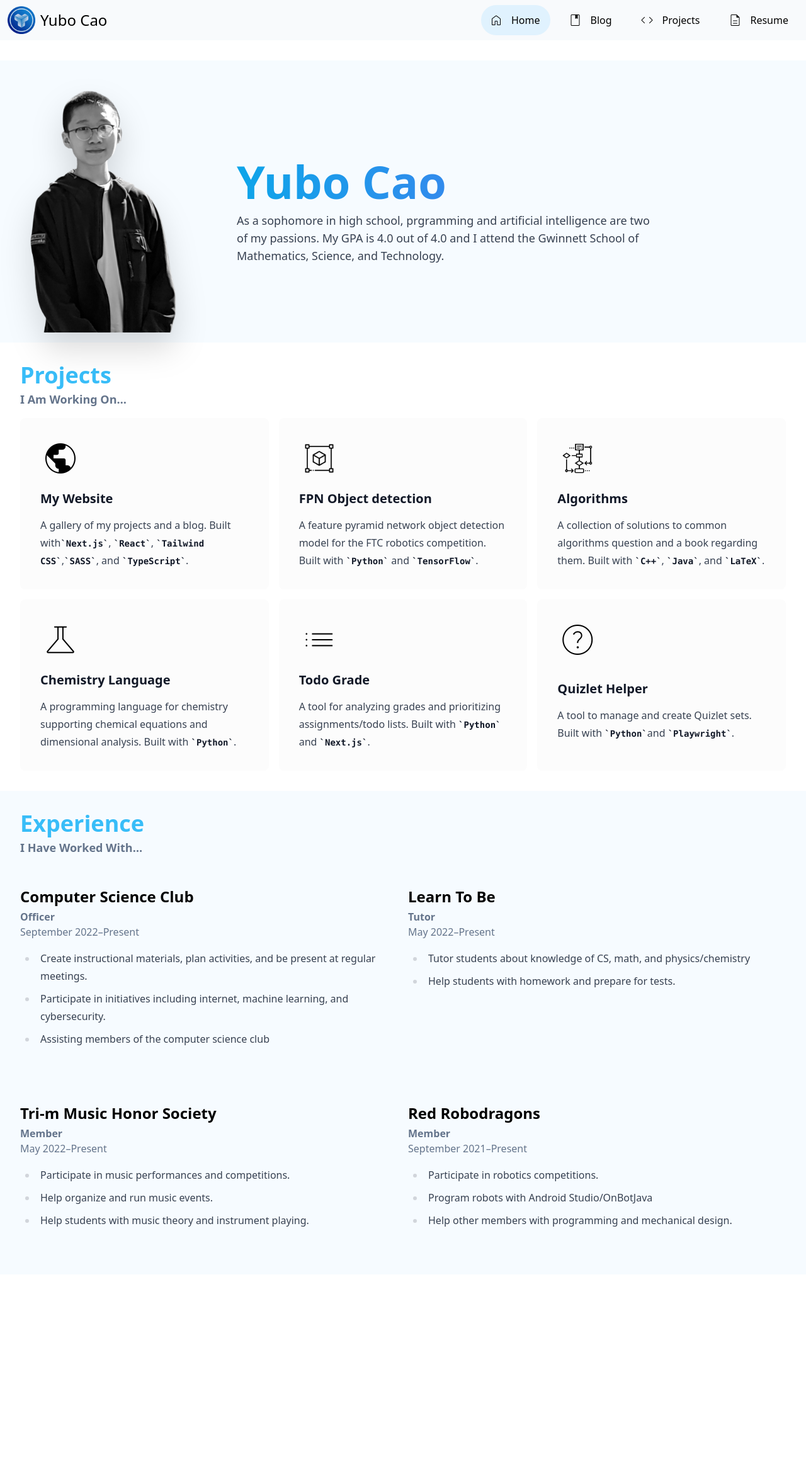
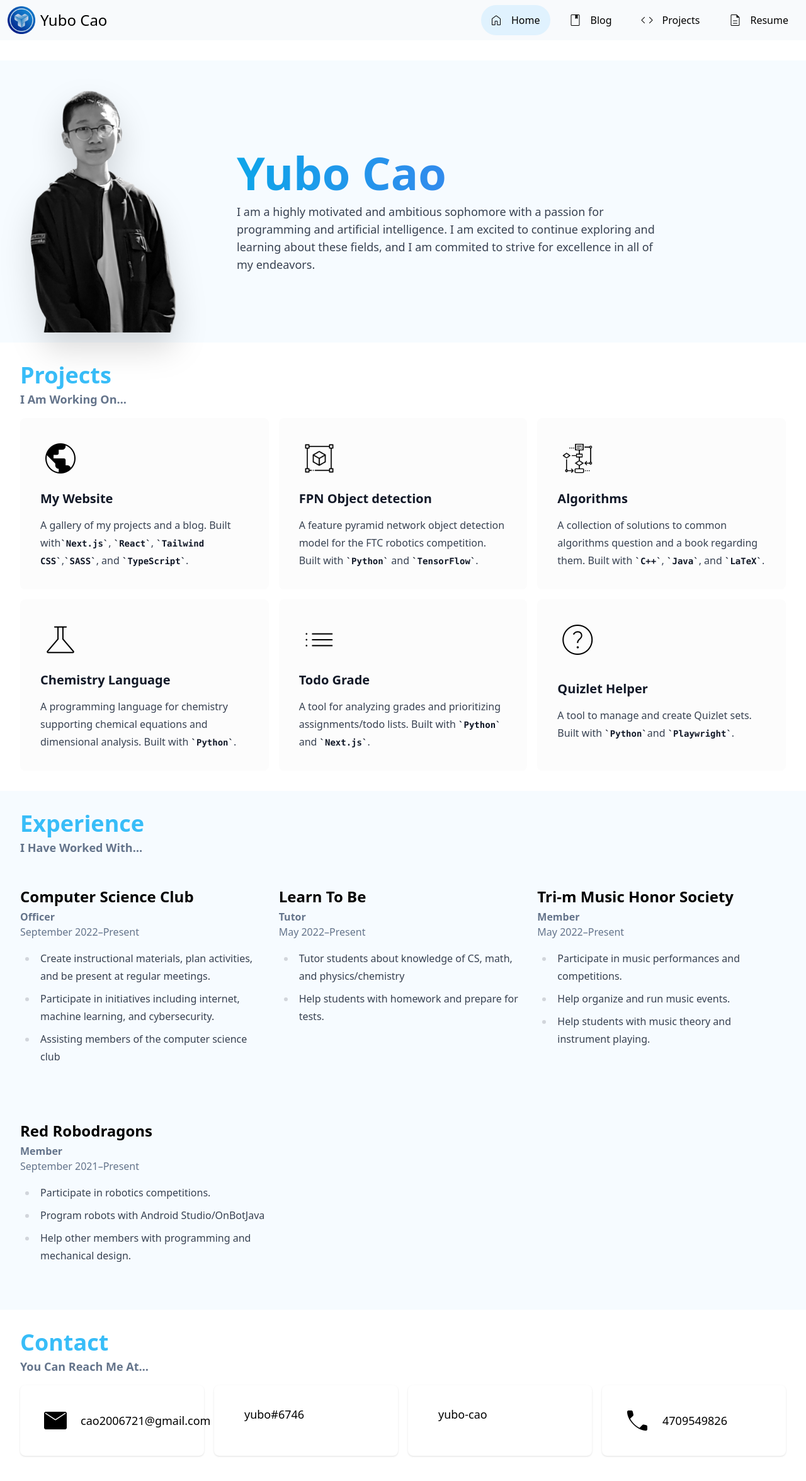
Before and after one commit to Yubo-Cao/yubo-cao.github.com, a Next.js app: page / in a window 1280 px wide. Shown: the top 2352 px of the page at 63% size. Before the commit the page ends 2056 px from the top, so only its background shows below. Built offline with nearby package versions, Linux system fonts and the light colour scheme.

Commit message:
feat(about): finish contact page

```diff
--- /dev/null
+++ b/components/Contact.tsx
@@ -0,0 +1,31 @@
+import Card from "./Card";
+import Icon from "./Icon";
+
+export default function Contact(props: {
+    type: "email" | "tel" | "discord" | "github",
+    value: string,
+}) {
+    let type = props.type,
+        value = props.value,
+        size = 48;
+    let icon = {
+        email: <Icon name="email" size={size} from="md" type="rounded" fill={true} />,
+        tel: <Icon name="phone" size={size} from="md" type="outlined" fill={true} />,
+        discord: <Icon name="discord" size={size} from="fa" type="brand" />,
+        github: <Icon name="github" size={size} from="fa" type="brand" />
+    }[type];
+    let action = {
+        email: () => { window.open(`mailto:${value}`); },
+        tel: () => { window.open(`tel:${value}`); },
+        discord: () => { window.open(`https://discord.com/users/${value}`); },
+        github: () => { window.open(`https://${value}.github.com`); }
+    }[type];
+    return (
+        <Card onClick={action} className="p-4">
+            <div className="flex items-center gap-4">
+                {icon}
+                <div className="text-lg font-medium">{value}</div>
+            </div>
+        </Card>
+    );
+}
--- a/components/Icon.tsx
+++ b/components/Icon.tsx
@@ -25,7 +25,7 @@ function to_px(length: string | number): number {
 export default function Icon(props: {
     name: string,
     from?: "md" | "fa" | "mdi",
-    type?: "rounded" | "sharp" | "outlined" | "brands" | "classic" | "regular" | "solid",
+    type?: "rounded" | "sharp" | "outlined" | "brand" | "classic" | "regular" | "solid",
     weight?: 100 | 200 | 300 | 400 | 500 | 600 | 700,
     grade?: -25 | 0 | 200,
     size?: string | number,
@@ -66,10 +66,18 @@ export default function Icon(props: {
         const supported = ["brand", "classic", "regular", "sharp", "solid", "outlined"];
         if (!supported.includes(type))
             throw new Error(`Font Awesome only support ${supported.join(', ')}. Got ${type}.`);
-        type = type as "brands" | "classic" | "regular" | "sharp" | "solid" | "outlined";
+        type = type as "brand" | "classic" | "regular" | "sharp" | "solid" | "outlined";
+        let cls = {
+            brand: "fab",
+            classic: "fas",
+            regular: "far",
+            sharp: "fas",
+            solid: "fas",
+            outlined: "far"
+        }[type];
 
         return (
-            <i className={`fa fa-${type} fa-${props['name']} ${className}`} style={{
+            <i className={`fa ${cls} fa-${props['name']} ${className}`} style={{
                 fontSize: size,
                 // fa doesn't support font weight
             }}> </i>
--- a/pages/index.tsx
+++ b/pages/index.tsx
@@ -4,6 +4,7 @@ import Header from '../components/Header'
 import Project from '../components/Project'
 import Section from '../components/Section'
 import Title from '../components/Title'
+import Contact from '../components/Contact'
 
 export default function Home() {
   return (
@@ -21,14 +22,13 @@ export default function Home() {
           <div className='flex flex-col gap-2 basis-48 flex-1 md:mx-16' style={{ flexGrow: 3 }}>
             <Title level={1}>Yubo Cao</Title>
             <p className='text-lg prose'>
-              As a sophomore in high school, prgramming and artificial
-              intelligence are two of my passions. My GPA is 4.0 out of
-              4.0 and I attend the Gwinnett School of Mathematics,
-              Science, and Technology.
+              I am a highly motivated and ambitious sophomore with a passion for programming and artificial intelligence.
+              I am excited to continue exploring and learning about these fields, and I am commited to strive
+              for excellence in all of my endeavors.
             </p>
           </div>
         </Section>
-        <Section title="Projects" subtitle="I am working on…" contentClassName='grid gap-4 grid-cols-fit-80'>
+        <Section title="Projects" subtitle="I am working on…" contentClassName='grid gap-4 grid-cols-fit-96'>
           <Project title="My Website" icon="public" url="https://yubo-cao.github.io">
             A gallery of my projects and a blog. Built with
             <code>Next.js</code>, <code>React</code>, <code>Tailwind CSS</code>,
@@ -55,7 +55,7 @@ export default function Home() {
             and <code>Playwright</code>.
           </Project>
         </Section>
-        <Section title="Experience" subtitle="I have worked with…" contentClassName='grid gap-4 grid-cols-fit-102 max-sm:grid-cols-fit-64'>
+        <Section title="Experience" subtitle="I have worked with…" contentClassName='grid gap-4 grid-cols-fit-96'>
           <Experience title="officer" company="Computer Science Club" start="2022-09">
             <ul>
               <li>Create instructional materials, plan activities, and be present at regular meetings.</li>
@@ -76,7 +76,6 @@ export default function Home() {
               <li>Help students with music theory and instrument playing.</li>
             </ul>
           </Experience>
-          {/* Red robodragons */}
           <Experience title="member" company='Red Robodragons' start='2021-09'>
             <ul>
               <li>Participate in robotics competitions.</li>
@@ -85,6 +84,12 @@ export default function Home() {
             </ul>
           </Experience>
         </Section>
+        <Section title="Contact" subtitle="You can reach me at…" contentClassName='grid gap-4 grid-cols-fit-64'>
+          <Contact type="email" value="cao2006721@gmail.com" />
+          <Contact type="discord" value="yubo#6746" />
+          <Contact type="github" value="yubo-cao" />
+          <Contact type="tel" value="4709549826" />
+        </Section>
       </main>
     </>
   )
```
